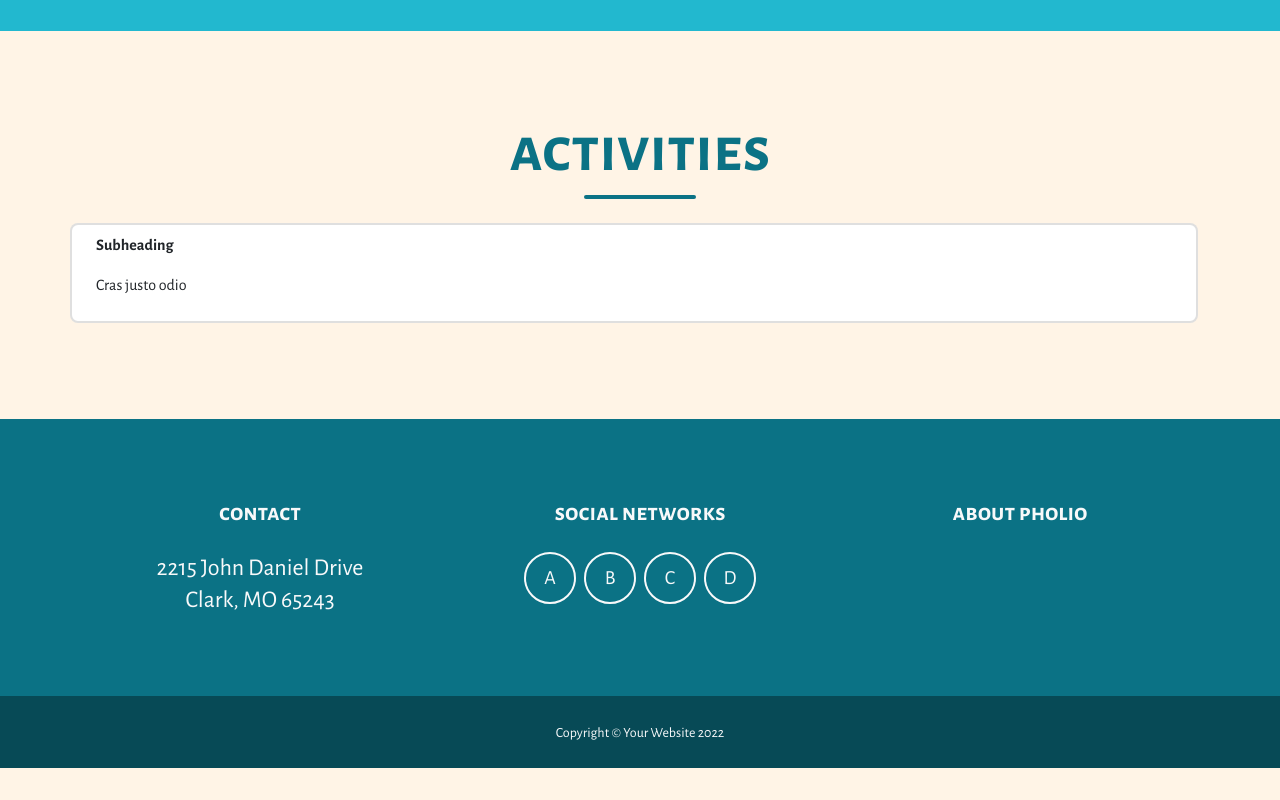
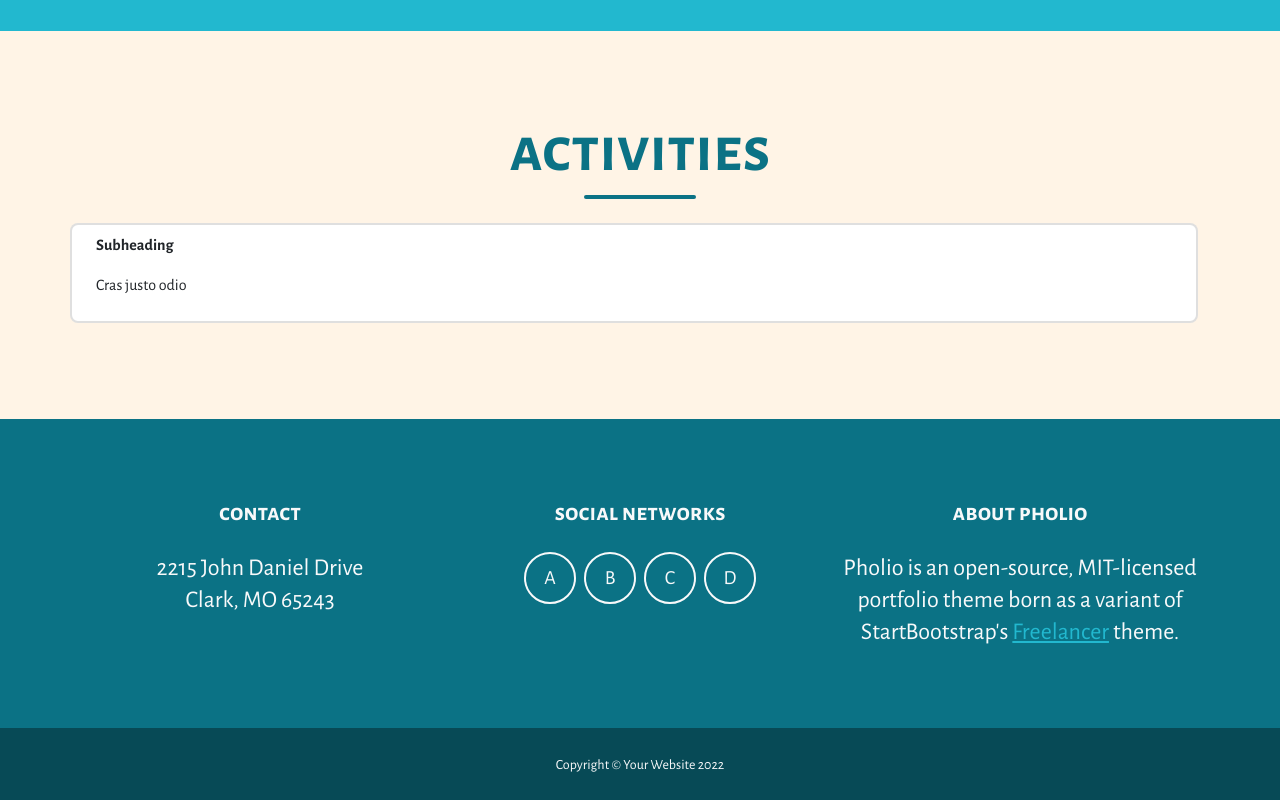
Before and after one commit to piazzai/pholio, a website: page src/pug/index.pug in a window 1280 px wide. Shown: the part 2213-3013 px from the top of the page. Before the commit the page ends 2981 px from the top, so only its background shows below. Drawn offline with nearby package versions, Linux system fonts and the light colour scheme; files that its build step writes are made by us from their sources; files whose address does not match are found by name.

Commit message:
Write footer about text

```diff
--- a/src/pug/index.pug
+++ b/src/pug/index.pug
@@ -168,6 +168,7 @@ html(lang='en')
                     // About
                     .col-lg-4
                         h4.text-lowercase.mb-4 About Pholio
+                        p.lead.mb-0 Pholio is an open-source, MIT-licensed portfolio theme born as a variant of StartBootstrap's #[a(href='https://startbootstrap.com/theme/freelancer') Freelancer] theme.
 
         // Copyright
         div.copyright.py-4.text-center.text-white
```
